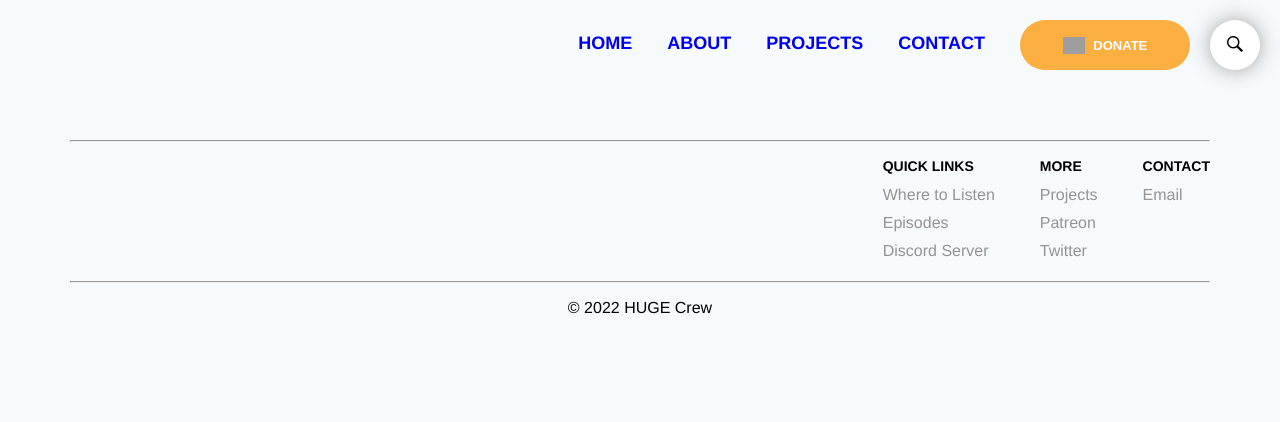
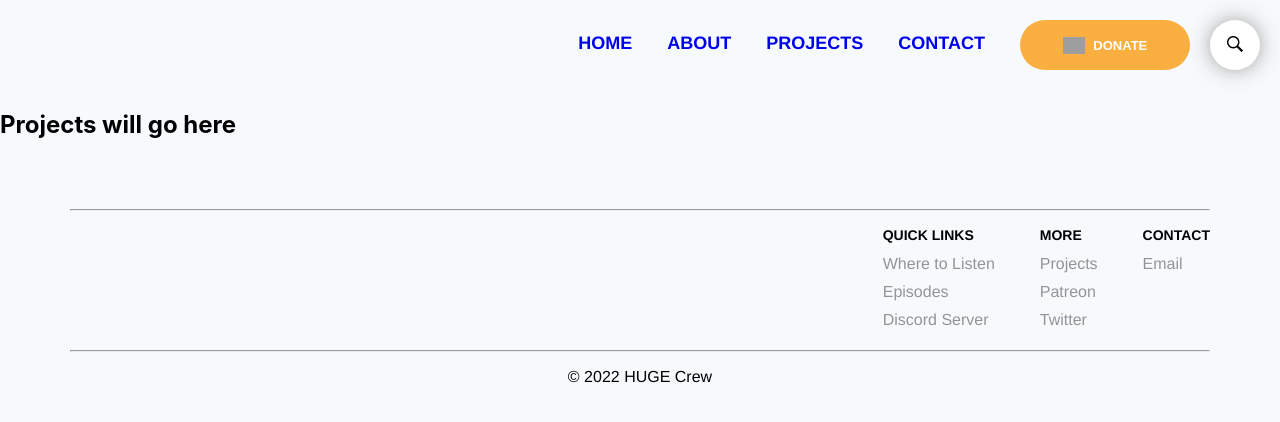
Before and after one commit to oakeef/huge_website, a React (Create React App) app: page /Projects in a window 1280 px wide. Shown: the top 422 px of the page. Built offline with nearby package versions, Linux system fonts and the light colour scheme; grey boxes are pictures that could not be loaded; a web font is replaced by a local one.

Commit message:
added projects page and routing to that page

```diff
--- a/src/App.js
+++ b/src/App.js
@@ -3,6 +3,7 @@ import { BrowserRouter, Routes, Route } from "react-router-dom";
 import Header from "./Components/Header/Header";
 import Home from "./Pages/Home/Home";
 import About from "./Pages/About/About";
+import Projects from "./Pages/Projects/Projects";
 import Footer from "./Components/Footer/Footer";
 
 export default function App() {
@@ -13,6 +14,7 @@ export default function App() {
                 <Routes>
                     <Route path="Home" index element={<Home />} />
                     <Route path="About" element={<About />} />
+                    <Route path="Projects" element={<Projects />} />
                 </Routes>
                 <Footer />
             </BrowserRouter>
--- a/src/Pages/Projects/Projects.js
+++ b/src/Pages/Projects/Projects.js
@@ -0,0 +1,9 @@
+import React from "react";
+
+export default function Projects() {
+    return (
+        <>
+            <h2>Projects will go here</h2>
+        </>
+    );
+}
```
